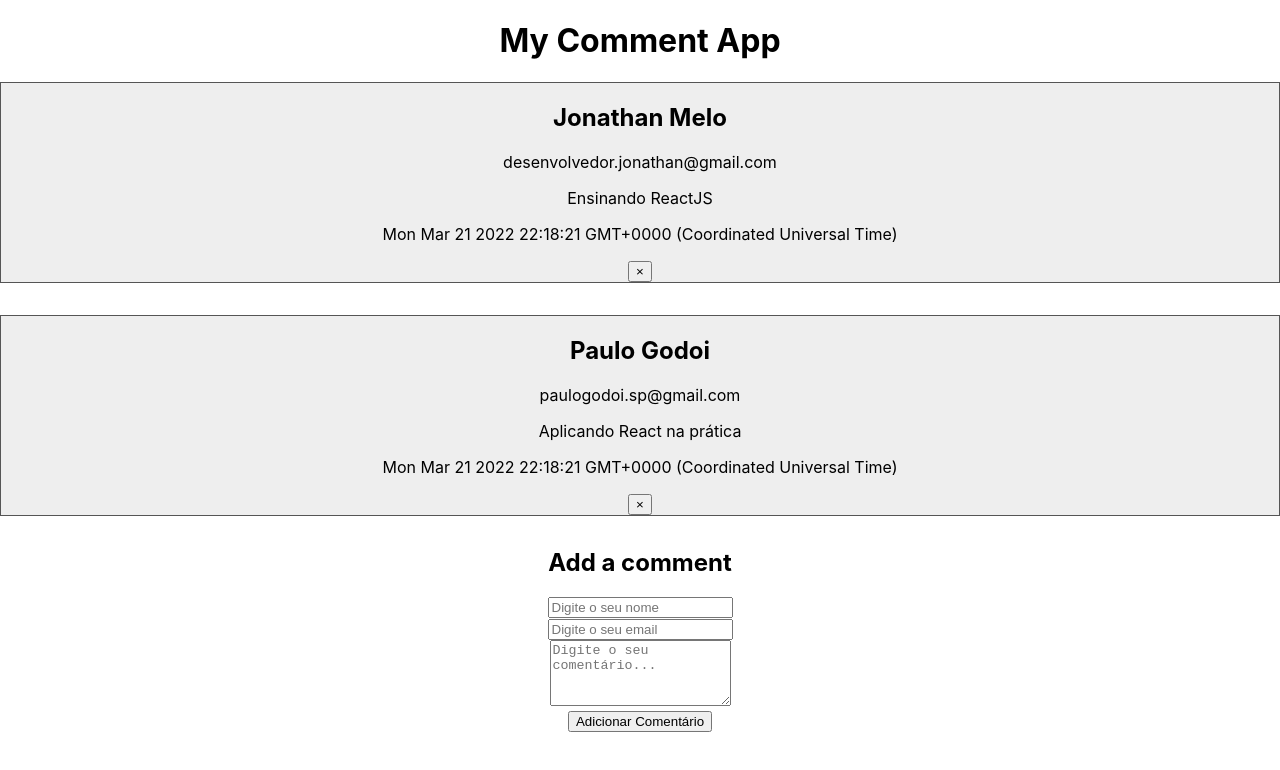
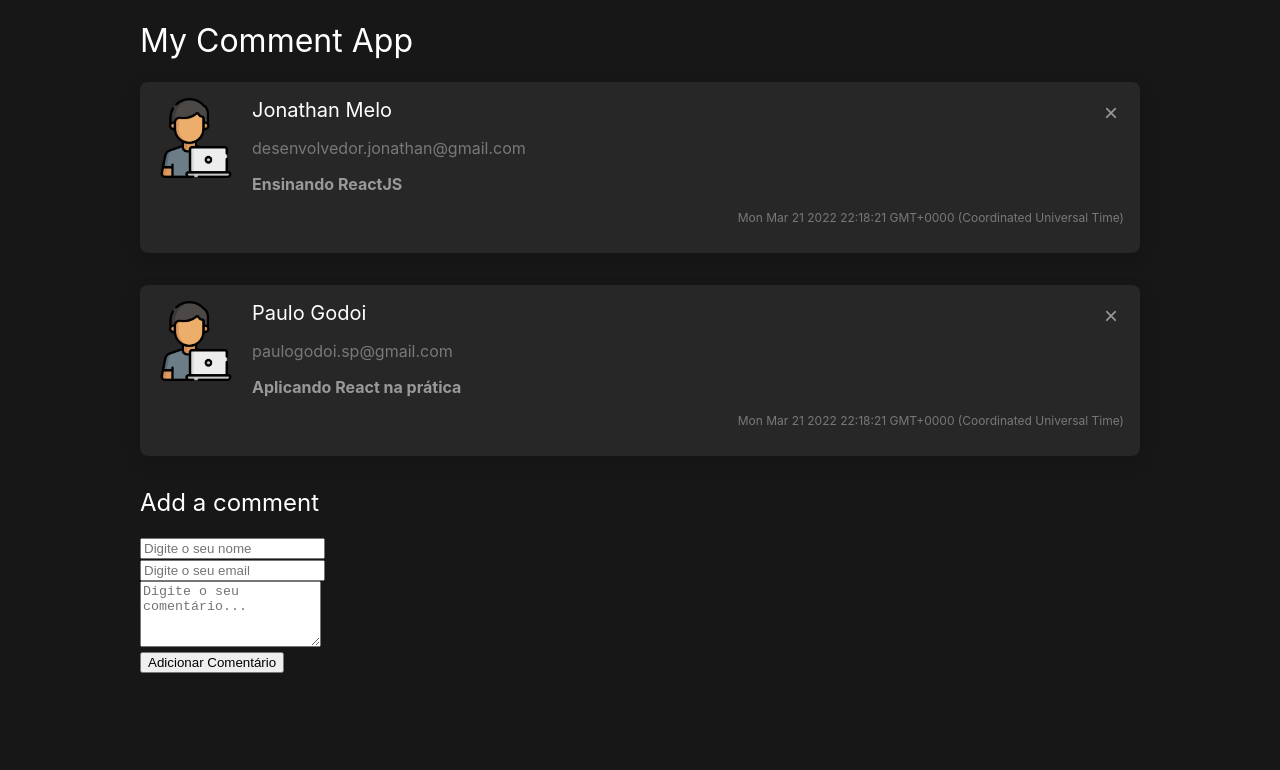
Before and after one commit to paulodegodoi/react-comment-app, a React (Create React App) app: page / in a window 1280 px wide. Shown: the top 770 px of the page. Built offline with nearby package versions, Linux system fonts and the light colour scheme.

Commit message:
Criado o estilo do Comment component

```diff
--- a/src/App.css
+++ b/src/App.css
@@ -1,3 +1,14 @@
+h1,
+h2 {
+    font-weight: 400;
+}
+
+body {
+    background-color: #171717;
+    color: white;
+}
+
 .App {
-  text-align: center;
+    max-width: 1000px;
+    margin: auto;
 }
--- a/src/components/Comment.css
+++ b/src/components/Comment.css
@@ -1,5 +1,55 @@
 .comment {
-    border: 1px solid #555;
+    background-color: #272727;
     margin-bottom: 2rem;
-    background-color: #eee;
+    border-radius: 0.5rem;
+    box-shadow: rgba(0, 0, 0, 0.15) 0px 5px 15px;
+    padding: 1rem;
+    display: flex;
 }
+
+.comment .content {
+    position: relative;
+    width: 100%;
+    margin-left: 1rem;
+}
+
+.comment img {
+    max-width: 80px;
+    max-height: 80px;
+}
+
+.comment .content .name {
+    font-size: 1.25rem;
+    margin: 0px;
+}
+
+.comment .content .email {
+    color: #ffffff60;
+}
+
+.comment .content .message {
+    color: #ffffff87;
+    font-weight: bold;
+}
+
+.comment .content .date {
+    text-align: right;
+    font-size: 0.75rem;
+    color: #ffffff60;
+}
+
+.comment .content .delete {
+    position: absolute;
+    top: 0px;
+    right: 0px;
+    border: none;
+    background: none;
+    font-size: 1.5rem;
+    color: #ffffff87;
+    cursor: pointer;
+    border-radius: 0.5rem;
+}
+
+.comment .content .delete:hover {
+    background-color: #ffffff36;
+}
--- a/src/components/Comment.jsx
+++ b/src/components/Comment.jsx
@@ -1,4 +1,5 @@
 import './Comment.css'
+import ProfileImg from './profile.png'
 
 const Comment = (props) => {
 
@@ -7,11 +8,16 @@ const Comment = (props) => {
 
     return (
         <div className="comment">
-            <h2>{name}</h2>
-            <p>{email}</p>
-            <p>{message}</p>
-            <p>{date.toString()}</p>
-            <button onClick={onDeleteComment}>&times; </button>
+
+            <img src={ProfileImg} alt="User avatar" />
+
+            <div className='content'>
+                <h2 className='name'>{name}</h2>
+                <p className='email'>{email}</p>
+                <p className='message'>{message}</p>
+                <p className='date'>{date.toString()}</p>
+                <button className='delete' onClick={onDeleteComment}>&times; </button>
+            </div>
         </div>
     )
 }
```
Also changed, not shown: src/components/profile.png (added).
